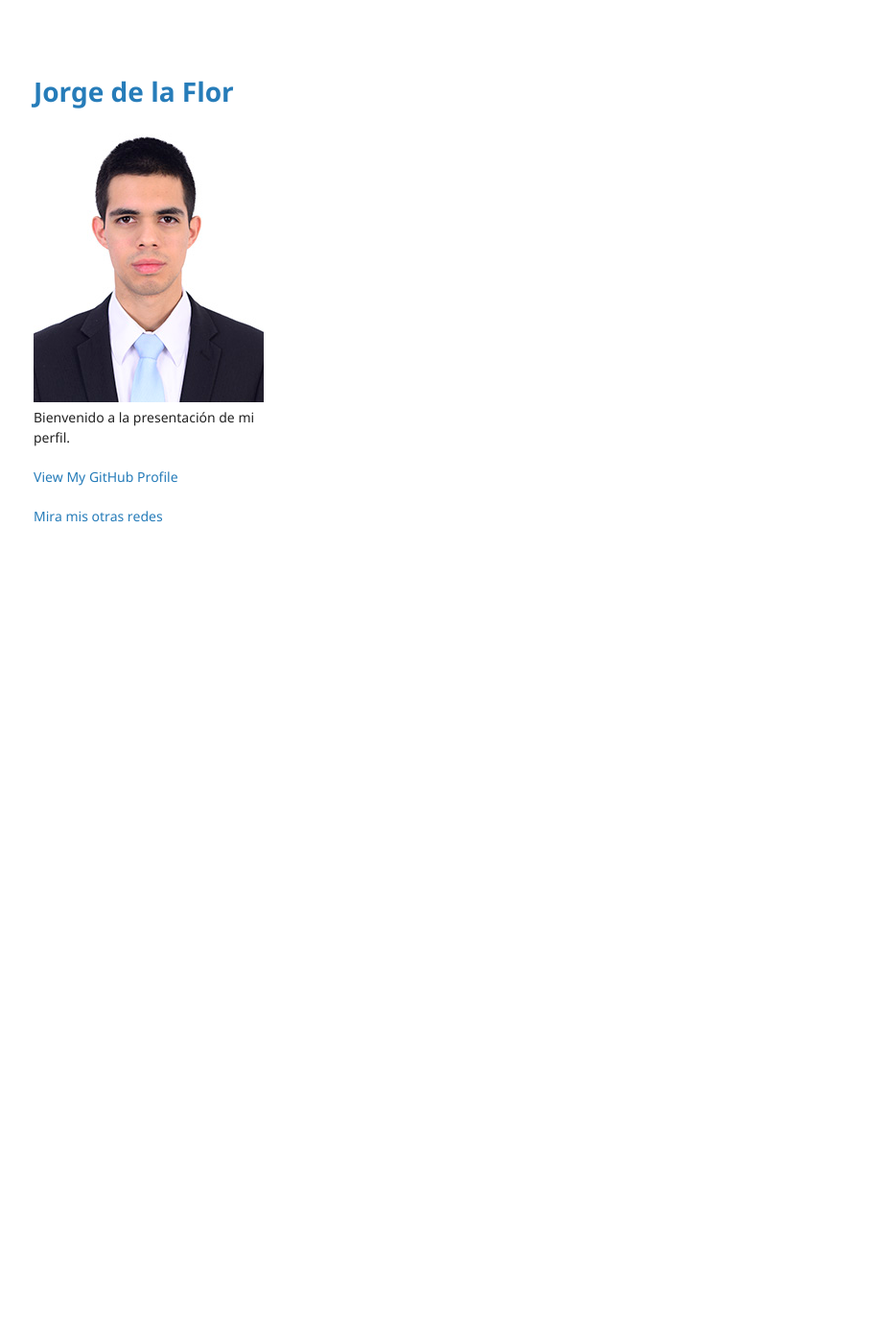
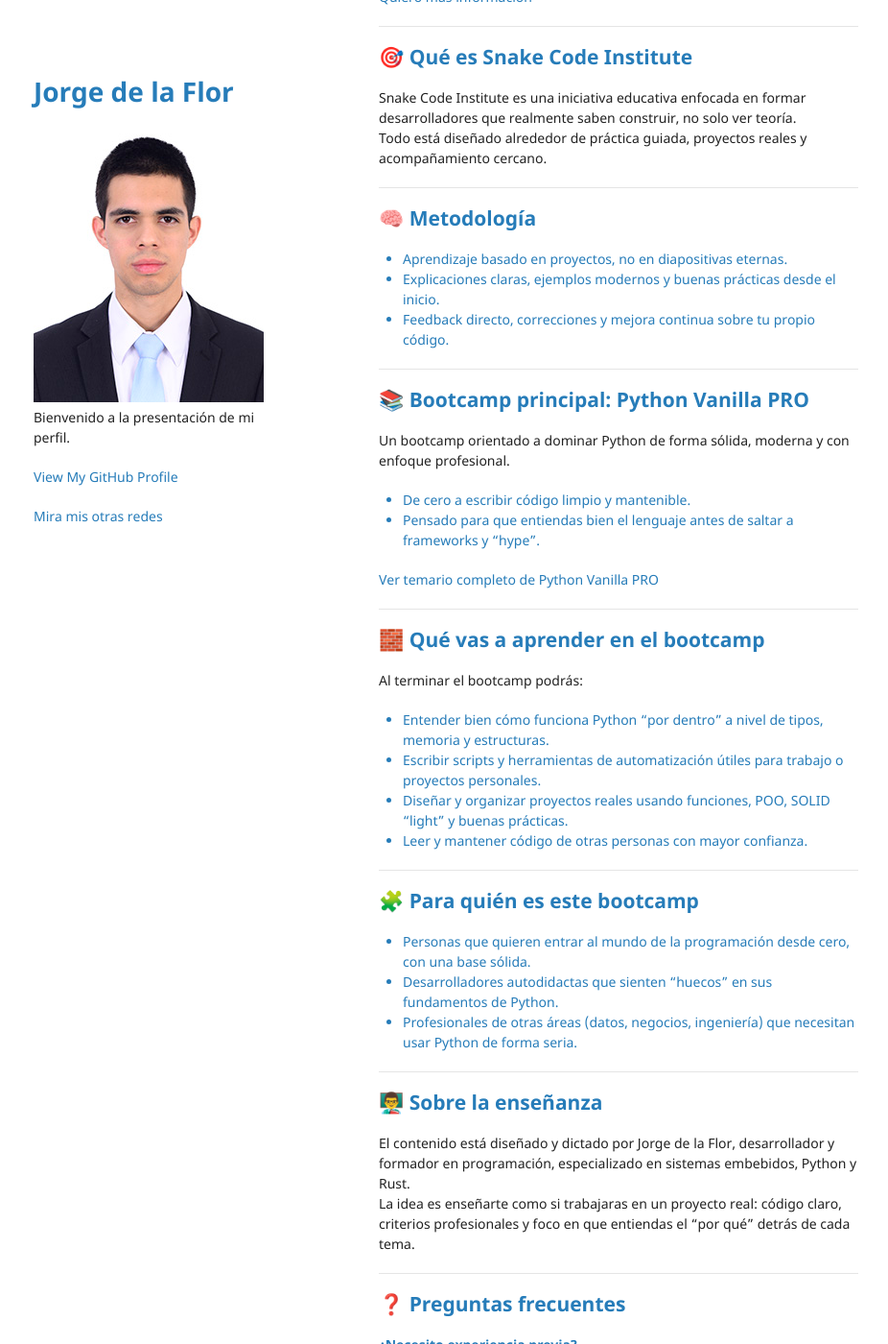
Before and after one commit to Jorge-de-la-Flor/Jorge-de-la-Flor.github.io, a Jekyll site: the page built from md_pages/snake_code_institute/sci_index.md, in a window 1280 px wide and 1400 px high, scrolled down 207 px. Shown: the whole window at 96% size, without its empty margins (175-1101 px from the left). Built offline with Jekyll 4.4.1, drawn with Linux system fonts in a browser that asks for light colours; our own code applies the rules of GitHub Pages for plain Markdown files; before the commit the page ends 900 px from its top, so only the background shows below that; some of the changed text lies outside the part shown.

```diff
--- a/md_pages/snake_code_institute/sci_index.md
+++ b/md_pages/snake_code_institute/sci_index.md
@@ -1,9 +1,90 @@
 ---
 layout: default
+title: "Snake Code Institute · Bootcamps de Programación"
 ---
 
-## Welcome to another page
+# 🐍 Snake Code Institute
 
-_yay_
+Aprende programación desde cero hasta profesional con bootcamps intensivos, prácticos y enfocados en el mundo real.
 
-[back](./)
+[Quiero más información](#inscripcion)
+
+---
+
+## 🎯 Qué es Snake Code Institute
+
+Snake Code Institute es una iniciativa educativa enfocada en formar desarrolladores que realmente saben construir, no solo ver teoría.
+Todo está diseñado alrededor de práctica guiada, proyectos reales y acompañamiento cercano.
+
+---
+
+## 🧠 Metodología
+
+- Aprendizaje basado en proyectos, no en diapositivas eternas.
+- Explicaciones claras, ejemplos modernos y buenas prácticas desde el inicio.
+- Feedback directo, correcciones y mejora continua sobre tu propio código.
+
+---
+
+## 📚 Bootcamp principal: Python Vanilla PRO
+
+Un bootcamp orientado a dominar Python de forma sólida, moderna y con enfoque profesional.
+
+- De cero a escribir código limpio y mantenible.
+- Pensado para que entiendas bien el lenguaje antes de saltar a frameworks y “hype”.
+
+[Ver temario completo de Python Vanilla PRO](./temario.md)
+
+---
+
+## 🧱 Qué vas a aprender en el bootcamp
+
+Al terminar el bootcamp podrás:
+
+- Entender bien cómo funciona Python “por dentro” a nivel de tipos, memoria y estructuras.
+- Escribir scripts y herramientas de automatización útiles para trabajo o proyectos personales.
+- Diseñar y organizar proyectos reales usando funciones, POO, SOLID “light” y buenas prácticas.
+- Leer y mantener código de otras personas con mayor confianza.
+
+---
+
+## 🧩 Para quién es este bootcamp
+
+- Personas que quieren entrar al mundo de la programación desde cero, con una base sólida.
+- Desarrolladores autodidactas que sienten “huecos” en sus fundamentos de Python.
+- Profesionales de otras áreas (datos, negocios, ingeniería) que necesitan usar Python de forma seria.
+
+---
+
+## 👨‍🏫 Sobre la enseñanza
+
+El contenido está diseñado y dictado por Jorge de la Flor, desarrollador y formador en programación, especializado en sistemas embebidos, Python y Rust.
+La idea es enseñarte como si trabajaras en un proyecto real: código claro, criterios profesionales y foco en que entiendas el “por qué” detrás de cada tema.
+
+---
+
+## ❓ Preguntas frecuentes
+
+**¿Necesito experiencia previa?**
+No es obligatorio; se empieza desde fundamentos, pero con ritmo serio y enfoque profesional.
+
+**¿Voy a ver solo teoría?**
+No. Cada módulo tiene laboratorio y ejercicios pensados para que apliques lo que estás viendo.
+
+**¿Tendré acceso al contenido luego?**
+Sí, tendrás acceso al material del curso y podrás revisarlo a tu ritmo.
+
+---
+
+## ✅ Próximos pasos
+
+Si te interesa formarte con Snake Code Institute:
+
+- Revisa el temario detallado de Python Vanilla PRO.
+- Evalúa si se alinea con tus objetivos profesionales.
+- Escríbenos para resolver dudas o conocer próximas fechas.
+
+## 📩 Inscripción y contacto {#inscripcion}
+
+- Correo: jafdelaflor@gmail.com
+- Formulario / landing comercial: [Ir a la página de inscripción](./inscripcion.md)
```
Also changed, not shown: md_pages/snake_code_institute/inscripcion.md (added, +70 -0 lines).
